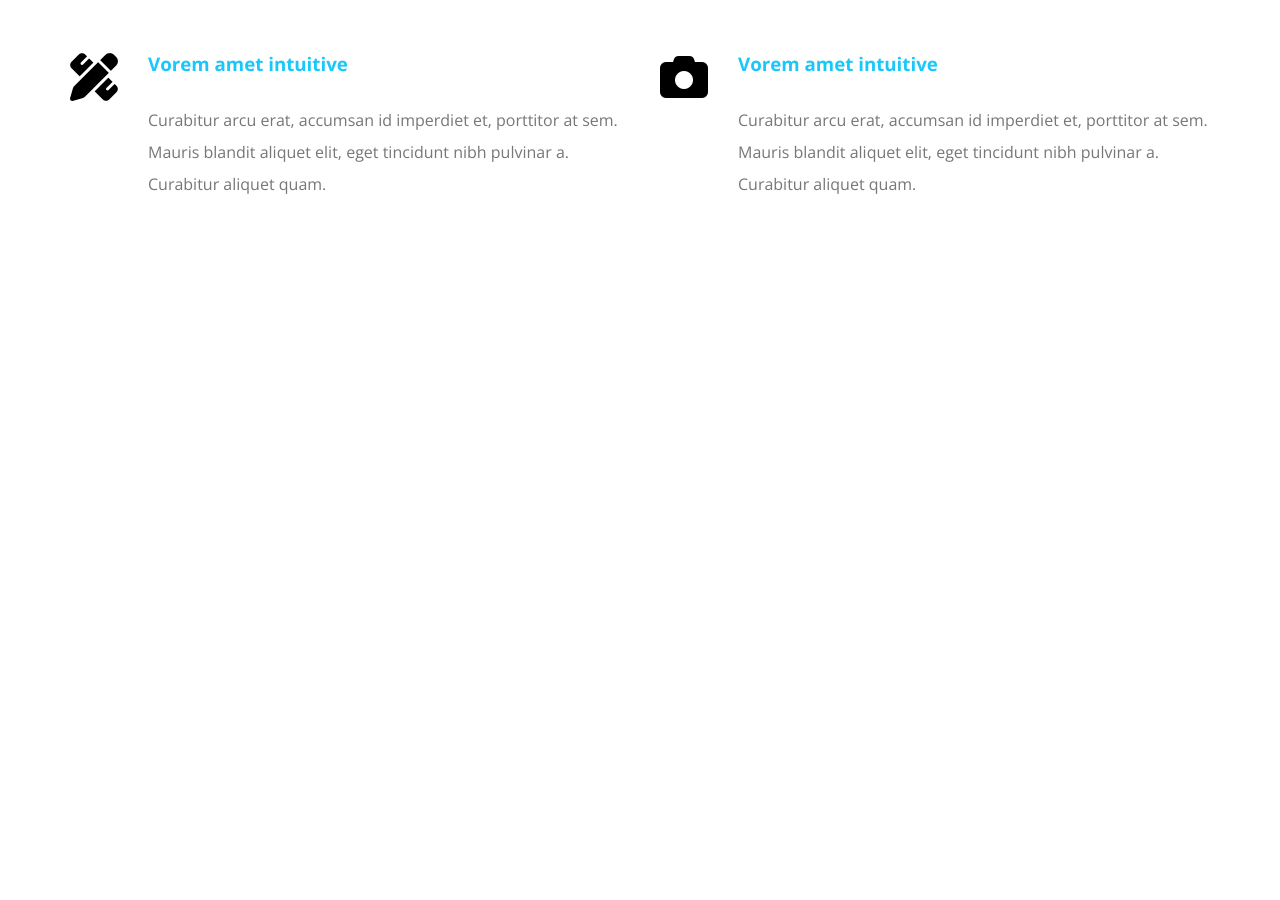
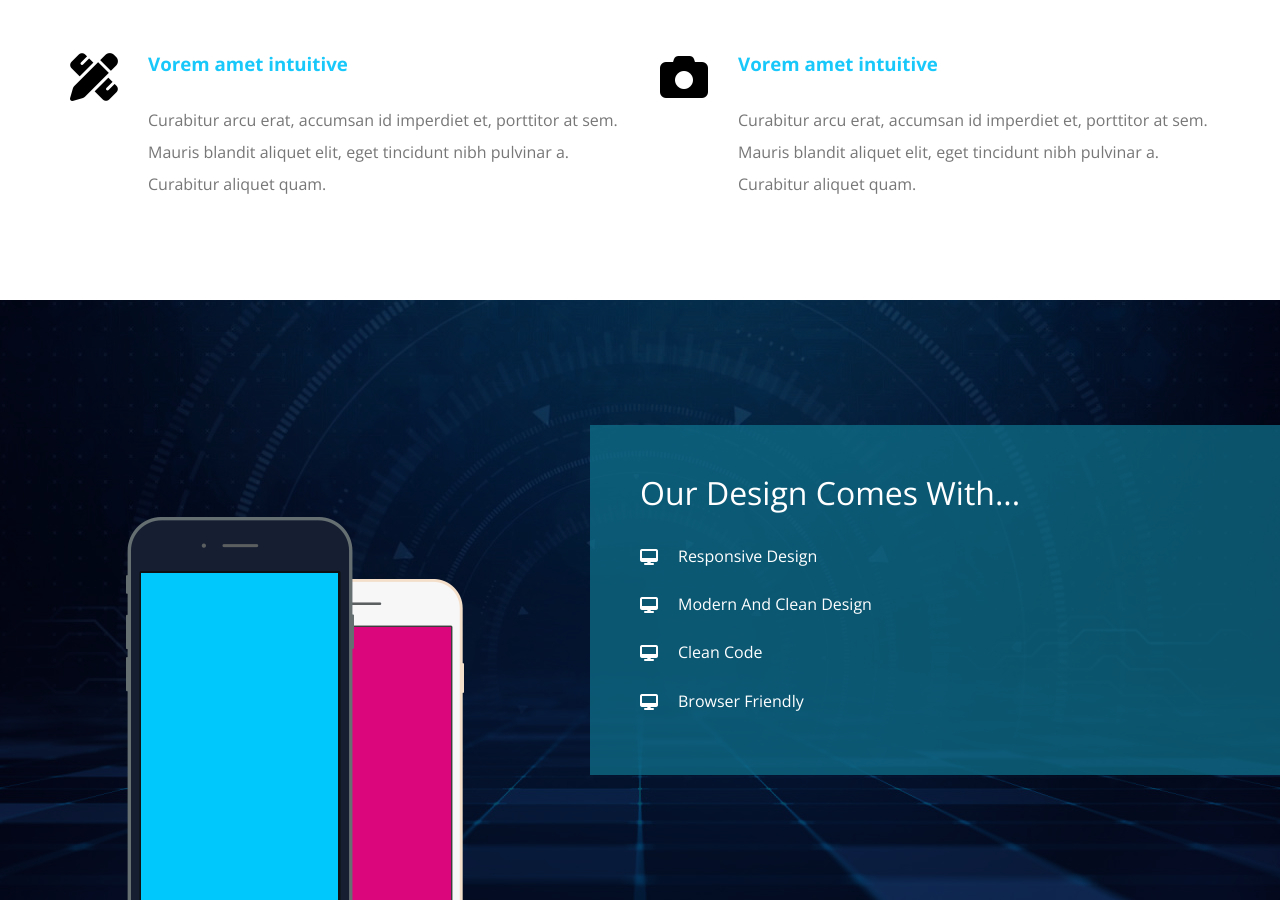
Before and after one commit to abdo-ali/kasper-project, a plain HTML site: page index.html in a window 1280 px wide. Shown: the part 1335-2235 px from the top of the page. Before the commit the page ends 1635 px from the top, so only its background shows below. Drawn offline with nearby package versions, Linux system fonts and the light colour scheme.

Commit message:
finish design section

```diff
--- a/css/kasper.css
+++ b/css/kasper.css
@@ -306,15 +306,6 @@ header nav .form i{
     grid-row-gap: 60px;
 
 }
-/* @media (max-width: 767px) {
-    .services .services-container{
-
-        grid-template-columns: repeat(auto-fill, minmax(300px, 1fr));
-
-
-    }
-} */
-
 .services .services-container .srv-box{
     display: flex;
     gap: 30px;
@@ -329,8 +320,6 @@ services .services-container .srv-box .text{
         flex-direction: column;
         text-align: center;
     }
-
-
 }
 .services .services-container .srv-box .text h3{
     color: var(--main-color);
@@ -340,5 +329,68 @@ services .services-container .srv-box .text{
     color: #777;
     line-height: 2;
 }
+/* start services  */
+/* start design */
+.design{
+    padding-top: var(--section-padding);
+    padding-bottom: var(--section-padding);
+    height: 600px;
+    background-image: url(../images/design-features.jpg);
+    background-size: cover;
+    display: flex;
+    align-items: center;
+    position: relative;
+    overflow: hidden;
+}
+.design::before{
+    content: '';
+    position: absolute;
+    top: 0;
+    left: 0;
+    width: 100%;
+    height: 100%;
+    background-color: rgb(0,0 , 0, 60%);
+}
+.design .image,
+.design .text{
+    /* position: relative; */
+    z-index: 2;
+    flex: 1;
+}
+.design .image{
+    text-align: center;
+}
+@media (max-width: 768px) {
+    .design .image{
+        display: none;
+    }
+}
+.design .image img{
+    position: relative;
+    bottom: -150px;
+}
+.design .text{
+    color: white;
+    background-color: var(--transparent-color);
+    padding: 50px;
+}
+.design .text h2{
+    font-size: 32px;
+    font-weight: normal;
+    margin-bottom: 20px;
+}
+.design .text ul li{
+    padding: 15px 0;
+}
+.design .text ul li::before{
+    font-family: "font awesome 5 free";
+    content: "\f108";
+    font-weight: 900;
+    color: white;
+    margin-right: 20px;
+    position: relative;
+    top: 1px;
+}
 
-/* start services  */
+
+/* start design */
--- a/index.html
+++ b/index.html
@@ -59,8 +59,8 @@
         </ul>
      </section>
     <!-- end landing  -->
-     <!-- start services -->
-      <section class="services">
+    <!-- start services -->
+    <section class="services">
         <div class="container">
             <div class="main-heading">
                 <h2>services</h2>
@@ -97,7 +97,24 @@
                 </div>
             </div>
         </div>
-      </section>
-     <!-- end services -->
+    </section>
+    <!-- end services -->
+    <!-- start design -->
+    <section class="design">
+        <div class="image">
+            <img src="images/mobile.png" alt="mobile">
+        </div>
+        <div class="text">
+            <h2>Our Design Comes With...</h2>
+            <ul>
+                <li>Responsive Design</li>
+                <li>Modern And Clean Design</li>
+                <li>Clean Code</li>
+                <li>Browser Friendly</li>
+            </ul>
+        </div>
+    </section>
+    <!-- start design -->
+
 </body>
 </html>
```
